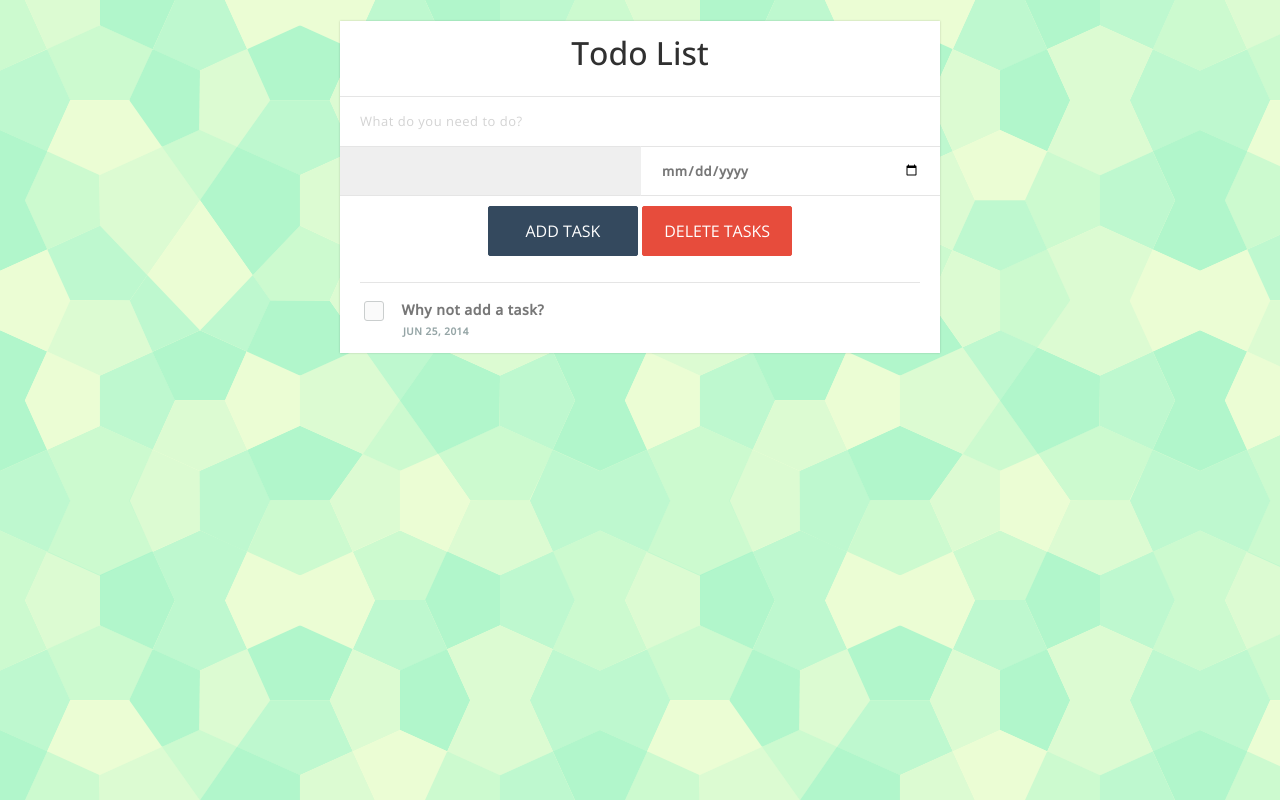
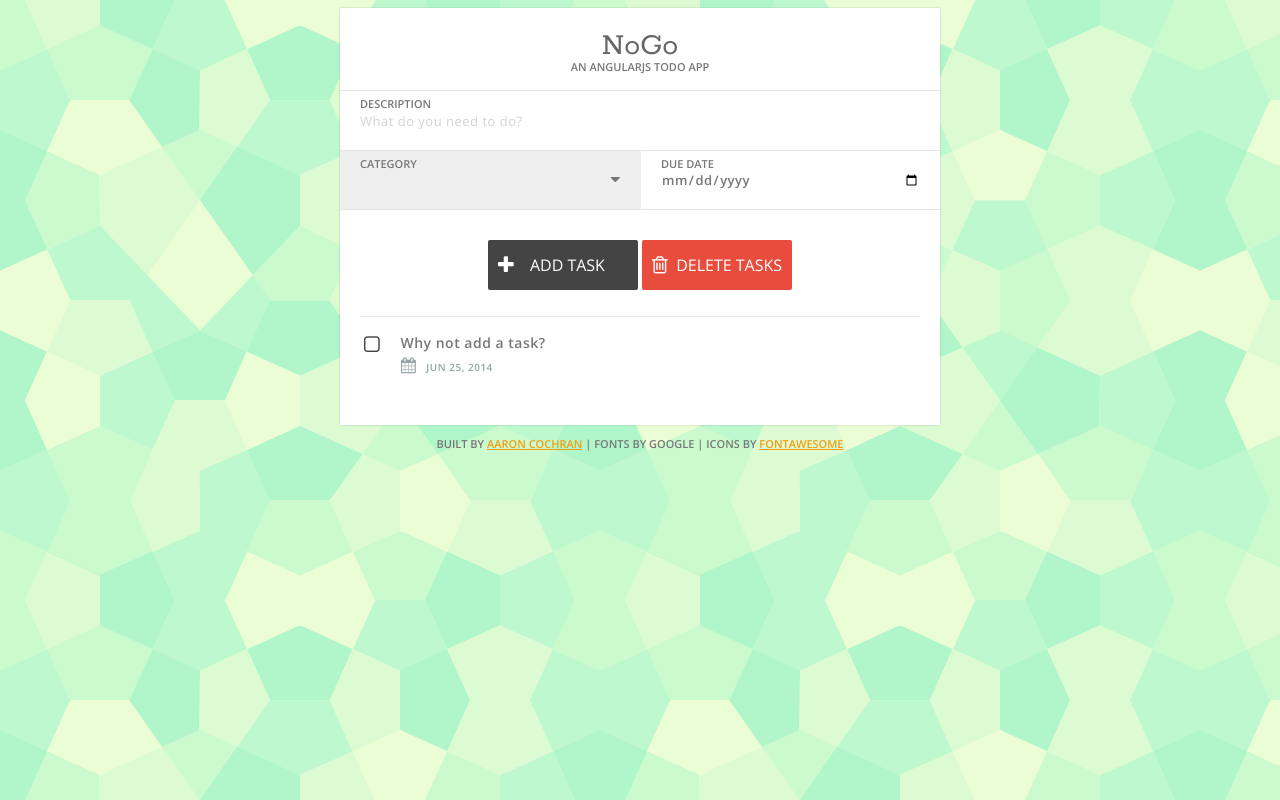
Before and after one commit to YesImAaron/ngToDo, a plain HTML site: page index.html in a window 1280 px wide. Drawn offline with nearby package versions, Linux system fonts and the light colour scheme.

Commit message:
Interface Update
updated the interface. Added icons, input labels, and footer links

```diff
--- a/index.html
+++ b/index.html
@@ -6,39 +6,48 @@
         <title>ngTask</title>
         <meta name="description" content="Task manager build with angularJS">
         <meta name="viewport" content="width=device-width">
-        <link href='http://fonts.googleapis.com/css?family=Open+Sans:300,400,500' rel='stylesheet' type='text/css'>
-        <link rel="stylesheet" href="style.css">
+        <link href="http://maxcdn.bootstrapcdn.com/font-awesome/4.1.0/css/font-awesome.min.css" rel="stylesheet">
+        <link href='http://fonts.googleapis.com/css?family=Rokkitt:400,700|Open+Sans:300,400,600' rel='stylesheet' type='text/css'>
+        <link rel="stylesheet" type='text/css' href="style.css">
     </head>
     <body>
         <div class="container">
             <div class="content" ng-controller="taskController">
-            <h1>Todo List</h1>
+            <h1>NoGo</h1>
+            <p class="tagline">an angularJS todo app</p>
             <form>
                 <div class="inputContainer">
-                    <input type="text" class="taskName" placeholder="What do you need to do?" ng-model="newTask">
+                    <input type="text" id="description" class="taskName" placeholder="What do you need to do?" ng-model="newTask">
+                    <label for="description">Description</label>
                 </div>
                 <div class="inputContainer half last">
-                    <select class="taskCategory" ng-model="newTaskCategory" ng-options="obj.name for obj in categories">
+                    <i class="fa fa-caret-down selectArrow"></i>
+                    <select id="category" class="taskCategory" ng-model="newTaskCategory" ng-options="obj.name for obj in categories">
                         <option class="disabled" value="">Choose a category</option>
                     </select>
+                    <label for="category">Category</label>
                 </div>
                 <div class="inputContainer half last right">
-                    <input type="date" min="{{today}}" class="taskDate" ng-model="newTaskDate">
+                    <input type="date" id="dueDate" class="taskDate" ng-model="newTaskDate">
+                    <label for="dueDate">Due Date</label>
                 </div>
                 <div class="row">
-                    <button class="taskAdd" ng-click="addNew()">Add task</button>
-                    <button class="taskDelete" ng-click="deleteTask()">Delete Tasks</button>
+                    <button class="taskAdd" ng-click="addNew()"><i class="fa fa-plus icon"></i>Add task</button>
+                    <button class="taskDelete" ng-click="deleteTask()"><i class="fa fa-trash-o icon"></i>Delete Tasks</button>
                 </div>
             </form>
             <ul  class="taskList">
                 <li class="taskItem" ng-repeat="taskItem in taskItem track by $index" ng-model="taskItem"><input type="checkbox" class="taskCheckbox" ng-model="taskItem.complete" ng-change="save()">
                     <span class="complete-{{taskItem.complete}}">{{taskItem.description}}</span>
                     <span class="category-{{taskItem.category}}">{{taskItem.category}}</span>
-                    <strong class="taskDate complete-{{taskItem.complete}}">{{taskItem.date | date : 'mediumDate'}}</strong>
+                    <strong class="taskDate complete-{{taskItem.complete}}"><i class="fa fa-calendar"></i>{{taskItem.date | date : 'mediumDate'}}</strong>
                 </li>
             </ul><!-- taskList -->
             </div><!-- content -->
         </div><!-- container -->
+        <footer>
+            <p>Built by <a href="http://www.aaroncochran.me">Aaron Cochran</a> | Fonts by Google | Icons by <a href="http://fortawesome.github.io/Font-Awesome/">FontAwesome</a></p>
+        </footer>
 
 
         <script src="https://ajax.googleapis.com/ajax/libs/angularjs/1.2.16/angular.min.js"></script>
--- a/style.css
+++ b/style.css
@@ -15,24 +15,12 @@ body {
     background-image: url(congruent_pentagon.png);
     font-family: 'Open Sans',sans-serif;
 }
-
-::-webkit-input-placeholder {
-    color: lightgrey;
-}
-::-moz-placeholder {
-    color: lightgrey;
-}
-::-ms-input-placeholder {
-    color: lightgrey;
-}
-input:-moz-placeholder {
-    color: lightgrey;
-}
-
+/* super basic grid structure */
 .container {
     width: 600px;
     margin: 0 auto;
     background: #ffffff;
+    padding: 20px 0;
     -webkit-box-shadow: 0 0 2px rgba(0,0,0,0.2);
             box-shadow: 0 0 2px rgba(0,0,0,0.2);
 }
@@ -55,21 +43,36 @@ input:-moz-placeholder {
     background: #fff;
 }
 
+/* logo */
 h1 {
-    color: #303030;
+    font-family: 'Rokkitt', sans-serif;
+    color: #666;
     text-align: center;
-    padding-top: 10px;
-    font-weight: 500;
+    font-weight: 400;
+    margin: 0;
 }
 
+.tagline {
+    margin-top: -10px;
+    text-align: center;
+    padding: 5px 20px;
+    font-size: 11px;
+    font-weight: 600;
+    text-transform: uppercase;
+    color: #777;
+}
+
+/* inputs */
 .inputContainer {
-    height: 50px;
+    height: 60px;
     border-top: 1px solid #e5e5e5;
     position: relative;
+    overflow: hidden;
 }
 
 .inputContainer.last {
     border-bottom: 1px solid #e5e5e5;
+    margin-bottom: 20px;
 }
 
 .inputContainer.half.last.right {
@@ -80,6 +83,8 @@ input[type="date"], input[type="text"], select {
     height: 100%;
     width: 100%;
     padding: 0 20px;
+    position: absolute;
+    top: 0;
     vertical-align: middle;
     display: inline-block;
     border: none;
@@ -104,12 +109,23 @@ input[type="date"]:focus, input[type="text"]:focus, select:focus {
 }
 
 ::-webkit-input-placeholder {
+    color: lightgrey;
     font-weight: normal;
     -webkit-transition: all 0.3s;
             transition: all 0.3s;
 }
-
-::-moz-input-placeholder {
+::-moz-placeholder {
+    color: lightgrey;
+    font-weight: normal;
+    transition: all 0.3s;
+}
+::-ms-input-placeholder {
+    color: lightgrey;
+    font-weight: normal;
+    transition: all 0.3s;
+}
+input:-moz-placeholder {
+    color: lightgrey;
     font-weight: normal;
     transition: all 0.3s;
 }
@@ -124,11 +140,21 @@ input:focus::-moz-input-placeholder {
     font-weight: bold;
 }
 
+label {
+    padding: 5px 20px;
+    font-size: 11px;
+    font-weight: 600;
+    text-transform: uppercase;
+    color: #777;
+    display: block;
+    position: absolute;
+}
+
 button {
     font-family: 'Open Sans', sans-serif;
     background: transparent;
-    border: 1px solid;
     border-radius: 2px;
+    border: none;
     outline: none;
     height: 50px;
     width: 150px;
@@ -136,29 +162,37 @@ button {
     color: #fff;
     cursor: pointer;
     text-transform: uppercase;
+    position: relative;
     -webkit-transition: all 0.3s;
             transition: all 0.3s;
 }
 
+.icon {
+    position: absolute;
+    top: 30%;
+    left: 10px;
+    font-size: 20px;
+}
+
 .taskAdd {
-    background: #34495e;
-    border-color: #34495e;
+    background: #444;
+    padding-left: 15px;
 }
 
 .taskAdd:hover {
-    background: #2c3e50;
+    background: #303030;
 }
 
 .taskDelete {
     background: #e74c3c;
-    border-color: #e74c3c;
+    padding-left: 30px;
 }
 
 .taskDelete:hover {
     background: #c0392b;
-    border-color: #c0392b;
 }
 
+/* task styles */
 .taskList {
     list-style: none;
     padding: 0 20px;
@@ -192,60 +226,12 @@ button {
     font-weight: bold;
     text-transform: uppercase;
     display: block;
-    margin-left: 43px
+    margin-left: 41px;
 }
 
-/* custom checkboxes */
-.taskCheckbox {
-    -webkit-appearance: none;
-            appearance: none;
-    background: #fafafa;
-    border: 1px solid #cacece;
-    padding: 9px;
-    border-radius: 3px;
-    display: inline-block;
-    position: relative;
-    cursor: pointer;
-    vertical-align: middle;
-    -webkit-transition: all 0.3s;
-            transition: all 0.3s;
-}
-
-.taskCheckbox:active, .taskCheckbox:checked:active {
-    background: #fafafa;
-}
-
-.taskCheckbox:checked {
-    background: #90d6ab;
-    border-color: #90d6ab;
-    color: #ffffff;
-}
-
-.taskCheckbox:checked:after {
-    content: '\2713';
-    font-size: 2em;
-    position: absolute;
-    top: -10px;
-    left: 0px;
-    color: #446553;
-    z-index: 10;
-}
-
-.taskCheckbox:focus {
-    outline: none;
-}
-
-/* custom select menu */
-.taskCategory {
-    -webkit-appearance: none;
-            appearance: none;
-    cursor: pointer;
-}
-
-.taskCategory option {
-    background: #fff;
-    border: none;
-    outline: none;
+.fa-calendar {
+    margin-right: 10px;
+    font-size: 16px;
 }
 
 [class*='category-'] {
@@ -287,3 +273,73 @@ button {
 .category-Other {
     background: #d35400;
 }
+
+footer {
+    text-align: center;
+    font-size: 11px;
+    font-weight: 600;
+    text-transform: uppercase;
+    color: #777;
+}
+
+footer a {
+    color: #f39c12;
+}
+/* custom checkboxes */
+.taskCheckbox {
+    -webkit-appearance: none;
+            appearance: none;
+    -webkit-transition: all 0.3s;
+            transition: all 0.3s;
+    display: inline-block;
+    cursor: pointer;
+    width: 19px;
+    height: 19px;
+    vertical-align: middle;
+}
+
+.taskCheckbox:focus {
+    outline: none;
+}
+
+.taskCheckbox:before, .taskCheckbox:checked:before {
+    font-family: 'FontAwesome';
+    color: #444;
+    font-size: 20px;
+    -webkit-transition: all 0.3s;
+            transition: all 0.3s;
+
+}
+
+.taskCheckbox:before {
+    content: '\f096';
+}
+
+.taskCheckbox:checked:before {
+    content: '\f14a';
+    color: #16a085;
+}
+/* custom select menu */
+.taskCategory {
+    -webkit-appearance: none;
+            appearance: none;
+    cursor: pointer;
+    padding-left: 16.5px; /*specific positioning due to difficult behavior of select element*/
+}
+
+.selectArrow {
+    position: absolute;
+    z-index: 10;
+    top: 35%;
+    right: 0;
+    margin-right: 20px;
+    color: #777;
+    pointer-events: none;
+}
+
+.taskCategory option {
+    background: #fff;
+    border: none;
+    outline: none;
+    padding: 0 100px;
+}
```
Also changed, not shown: 1 other file.
